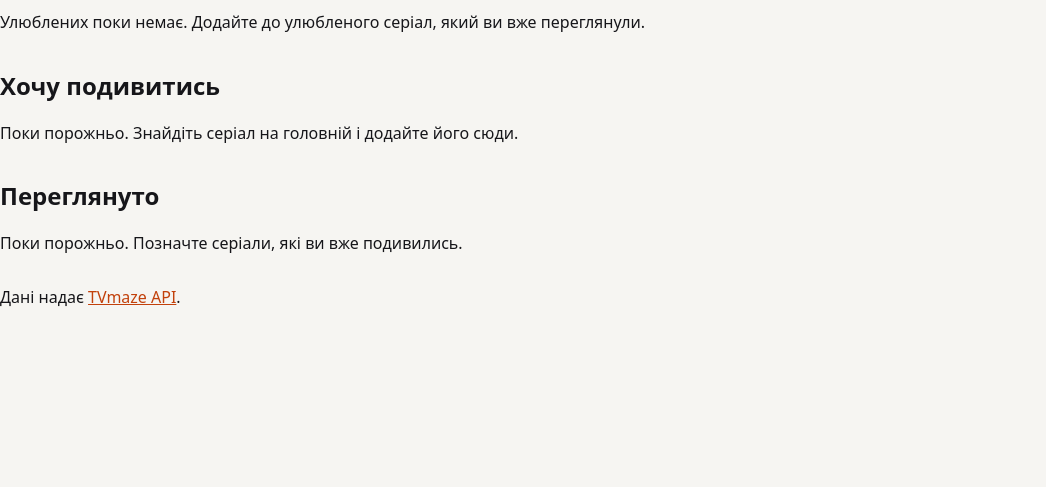
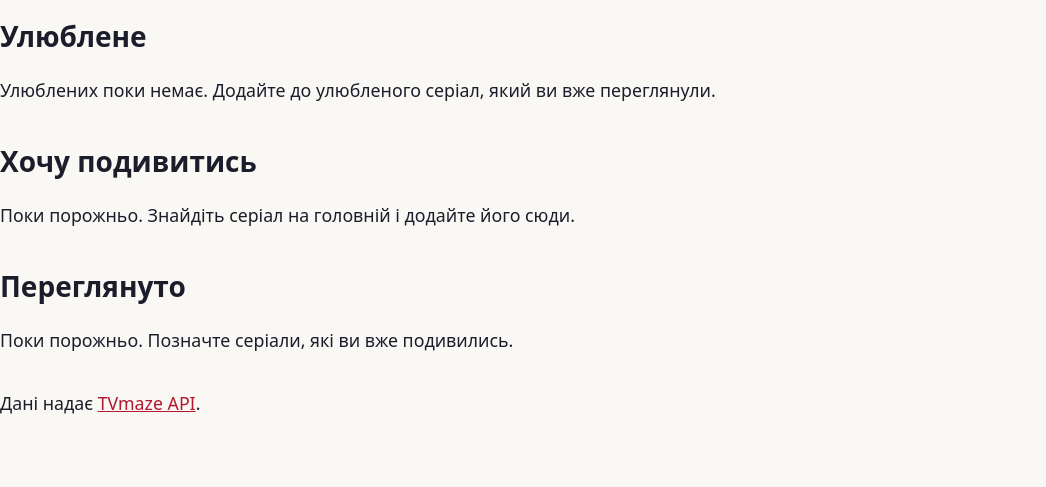
Before and after one commit to khrystyna-saveliuk/tv-catalog-final, a website built with Vite: page library.html in a window 1280 px wide. Shown: the part 313-800 px from the top of the page, without its empty margins (0-1046 px from the left). Built offline with nearby package versions, Linux system fonts and the light colour scheme.

Commit message:
style: add color palette, typography scale and Onest font

```diff
--- a/package.json
+++ b/package.json
@@ -15,5 +15,8 @@
     "typescript": "~6.0.2",
     "vite": "^8.3.0",
     "vitest": "^5.0.3"
+  },
+  "dependencies": {
+    "@fontsource-variable/onest": "^5.3.1"
   }
 }
--- a/src/styles/base.css
+++ b/src/styles/base.css
@@ -1,14 +1,55 @@
+@import '@fontsource-variable/onest';
 @import './tokens.css';
+
+*,
+*::before,
+*::after {
+    box-sizing: border-box;
+}
+
+html {
+    -webkit-text-size-adjust: 100%;
+}
 
 body {
     margin: 0;
     font-family: var(--font-body);
+    font-size: var(--text-base);
+    line-height: var(--leading-body);
     background: var(--color-bg);
     color: var(--color-text);
 }
 
+h1,
+h2,
+h3 {
+    line-height: var(--leading-tight);
+    text-wrap: balance;
+}
+
+h1 {
+    font-size: var(--text-2xl);
+}
+
+h2 {
+    font-size: var(--text-xl);
+}
+
+h3 {
+    font-size: var(--text-lg);
+}
+
 a {
     color: var(--color-accent);
+}
+
+a:hover {
+    color: var(--color-accent-hover);
+}
+
+:focus-visible {
+    outline: 3px solid var(--color-focus);
+    outline-offset: 2px;
 }
 .show-grid {
     display: grid;
--- a/src/styles/tokens.css
+++ b/src/styles/tokens.css
@@ -1,34 +1,65 @@
 :root {
-    --gray-50: #f6f5f2;
-    --gray-200: #dcdad4;
-    --gray-600: #5c5a55;
-    --gray-900: #16161a;
-    --gray-800: #232328;
-    --orange-600: #c2410c;
-    --orange-400: #fb923c;
+    color-scheme: light;
 
-    --color-bg: var(--gray-50);
-    --color-surface: #ffffff;
-    --color-text: var(--gray-900);
-    --color-text-muted: var(--gray-600);
-    --color-border: var(--gray-200);
-    --color-accent: var(--orange-600);
+    --navy-950: #0f1424;
+    --navy-900: #1b1d2a;
+    --navy-800: #181e33;
+    --navy-700: #2a3150;
+    --slate-500: #5b5f73;
+    --slate-300: #a0a6bd;
+    --slate-100: #eceef5;
+    --paper-50: #faf8f5;
+    --paper-200: #e4e1da;
+    --paper-500: #8a8678;
+    --white: #ffffff;
+    --crimson-700: #b3182f;
+    --crimson-800: #8f1226;
+    --coral-400: #ff5c70;
+    --coral-300: #ff8090;
+
+    --color-bg: var(--paper-50);
+    --color-surface: var(--white);
+    --color-text: var(--navy-900);
+    --color-text-muted: var(--slate-500);
+    --color-border: var(--paper-200);
+    --color-border-strong: var(--paper-500);
+    --color-accent: var(--crimson-700);
+    --color-accent-hover: var(--crimson-800);
+    --color-on-accent: var(--white);
+    --color-focus: var(--crimson-700);
+
+    --font-body: 'Onest Variable', system-ui, sans-serif;
+    --text-sm: clamp(0.875rem, 0.85rem + 0.1vw, 0.9375rem);
+    --text-base: clamp(1rem, 0.95rem + 0.2vw, 1.125rem);
+    --text-lg: clamp(1.125rem, 1.05rem + 0.35vw, 1.3125rem);
+    --text-xl: clamp(1.375rem, 1.2rem + 0.8vw, 1.75rem);
+    --text-2xl: clamp(1.75rem, 1.4rem + 1.6vw, 2.75rem);
+    --leading-tight: 1.2;
+    --leading-body: 1.55;
 
     --space-1: 0.25rem;
     --space-2: 0.5rem;
     --space-3: 1rem;
     --space-4: 1.5rem;
     --space-5: 3rem;
+    --space-6: 5rem;
 
-    --radius: 6px;
-    --font-body: system-ui, sans-serif;
+    --radius-sm: 4px;
+    --radius: 8px;
+    --container: 72rem;
 }
 
 [data-theme='dark'] {
-    --color-bg: var(--gray-900);
-    --color-surface: var(--gray-800);
-    --color-text: var(--gray-50);
-    --color-text-muted: #a8a59e;
-    --color-border: #3a3a40;
-    --color-accent: var(--orange-400);
+    color-scheme: dark;
+
+    --color-bg: var(--navy-950);
+    --color-surface: var(--navy-800);
+    --color-text: var(--slate-100);
+    --color-text-muted: var(--slate-300);
+    --color-border: var(--navy-700);
+    --color-border-strong: #6b7396;
+    --color-accent: var(--coral-400);
+    --color-accent-hover: var(--coral-300);
+    --color-on-accent: var(--navy-950);
+    --color-focus: var(--coral-400);
 }
```
Also changed, not shown: 1 other file.
